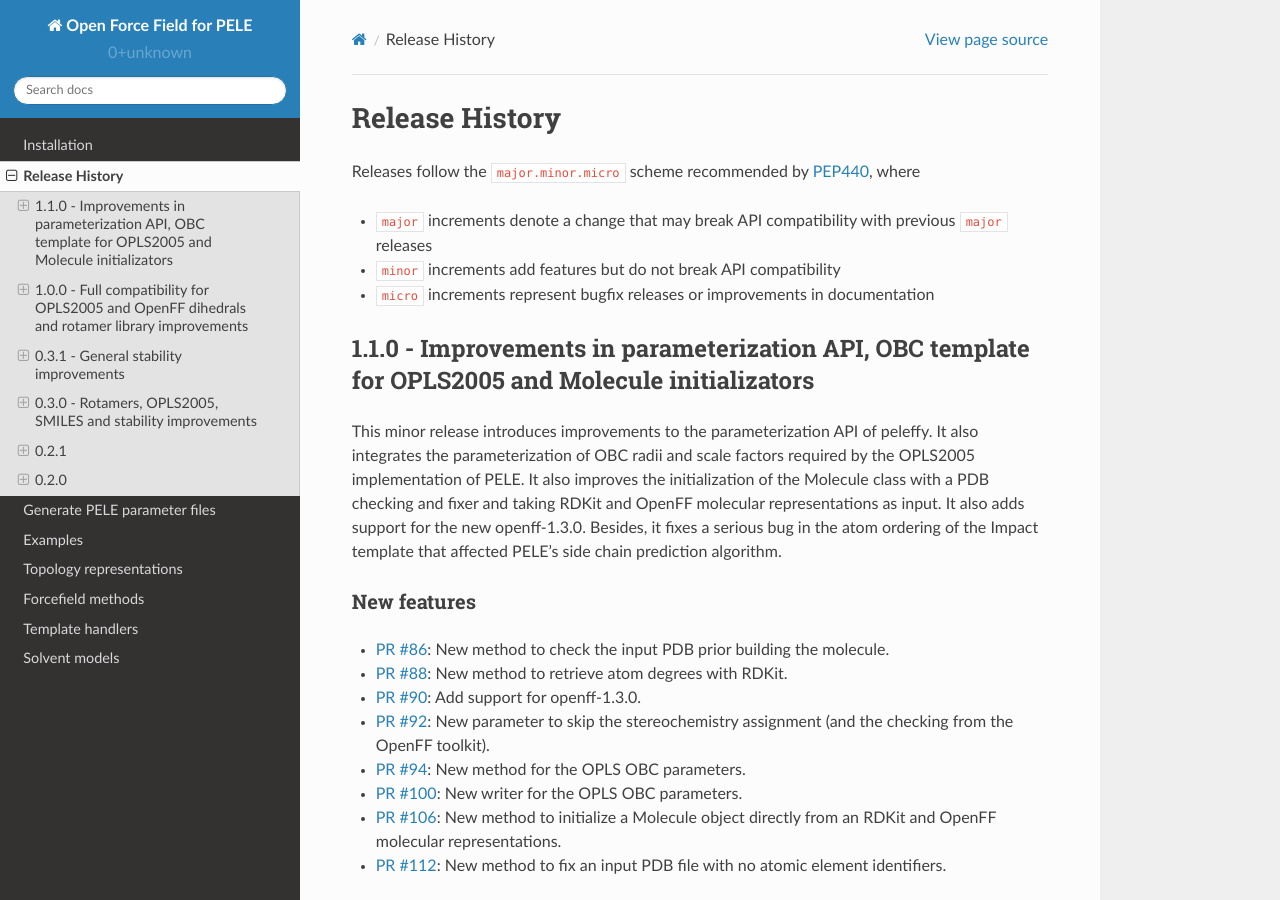
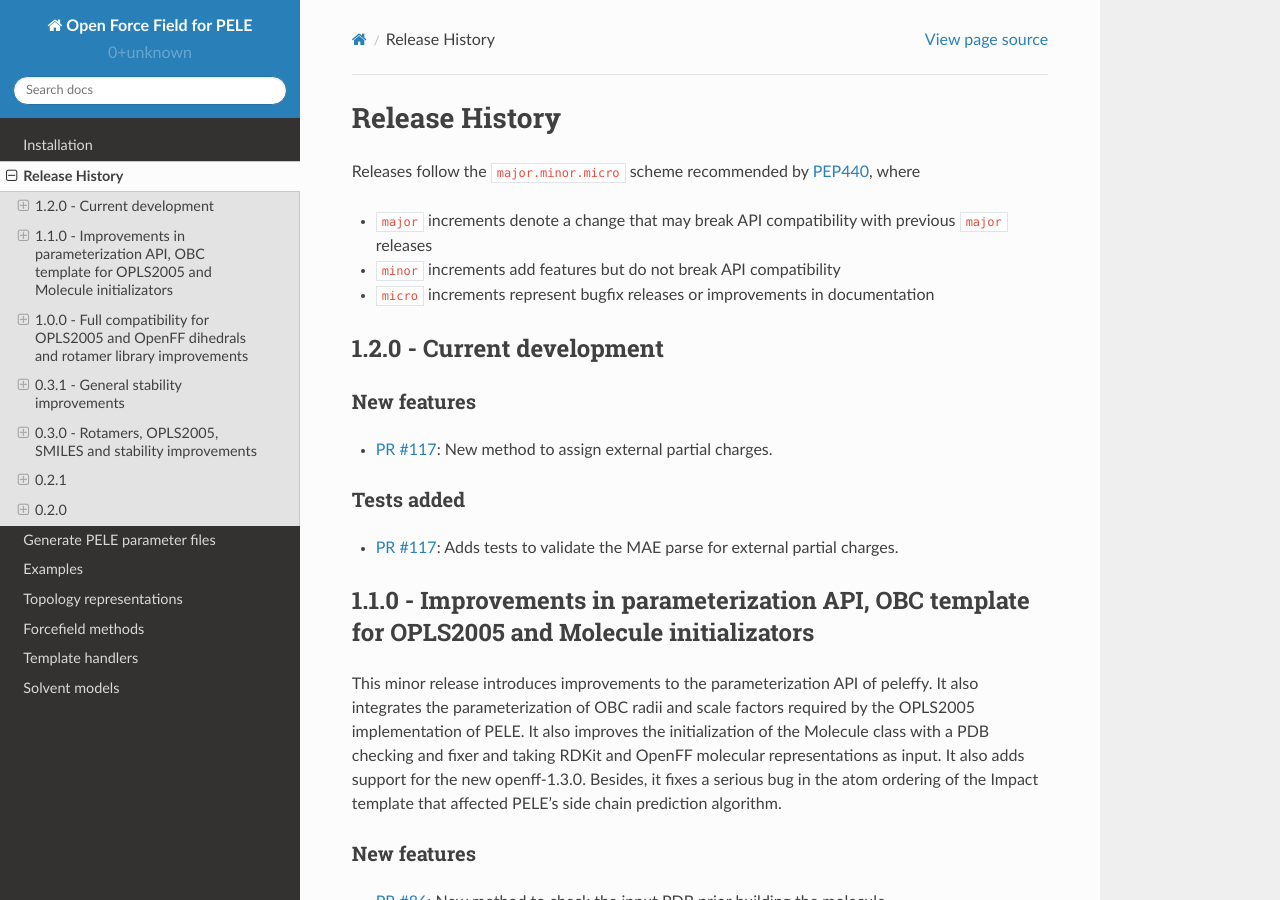
Before and after one commit to martimunicoy/peleffy, a Sphinx documentation site: the page built from docs/releasehistory.rst, in a window 1280 px wide and 900 px high. Built offline with Sphinx 7.4.7 and the Read the Docs theme 2.0.0, drawn with Linux system fonts in a browser that asks for light colours.

Commit message:
Update releasehistory.rst

```diff
--- a/docs/releasehistory.rst
+++ b/docs/releasehistory.rst
@@ -6,6 +6,17 @@
 * ``major`` increments denote a change that may break API compatibility with previous ``major`` releases
 * ``minor`` increments add features but do not break API compatibility
 * ``micro`` increments represent bugfix releases or improvements in documentation
+
+1.2.0 - Current development
+---------------------------
+
+New features
+""""""""""""
+- `PR #117 <https://github.com/martimunicoy/peleffy/pull/117>`_: New method to assign external partial charges.
+
+Tests added
+"""""""""""
+- `PR #117 <https://github.com/martimunicoy/peleffy/pull/117>`_: Adds tests to validate the MAE parse for external partial charges.
 
 
 1.1.0 - Improvements in parameterization API, OBC template for OPLS2005 and Molecule initializators
```
Also changed, not shown: 1 other file.
